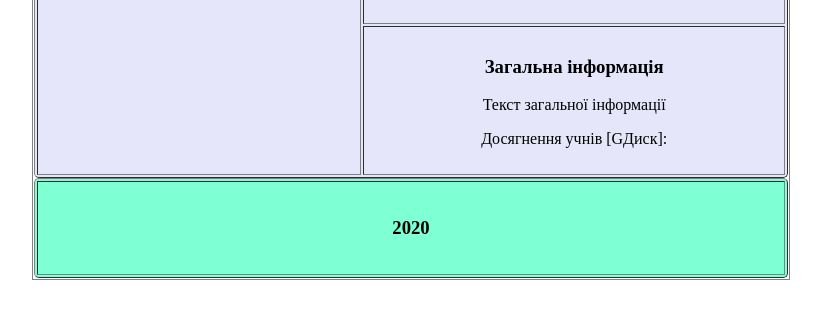
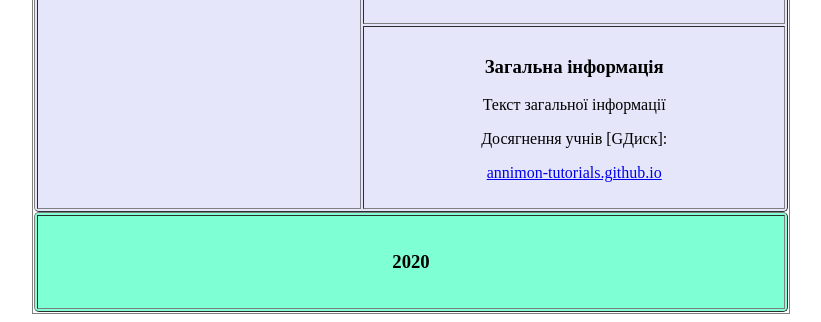
Before and after one commit to CnstProjects/CnstProjects.github.io, a plain HTML site: page index.html in a window 1280 px wide. Shown: the part 1233-1555 px from the top of the page, without its empty margins (229-1050 px from the left). Before the commit the page ends 1521 px from the top, so only its background shows below. Drawn offline with Linux system fonts and the light colour scheme.

Commit message:
Update index.html

```diff
--- a/index.html
+++ b/index.html
@@ -122,7 +122,7 @@ align="center">
 <h3>Загальна інформація</h3>
 <p>Текст загальної інформації</p>
 <p>Досягнення учнів [GДиск]:</p>
-<p><a href="https://drive.google.com/drive/folders/0B37gTzefO9r-b0k4SVlDUV9VWG8"</a></p>
+<p><a href="https://github.com/annimon-tutorials/annimon-tutorials.github.io">annimon-tutorials.github.io</a></p>
 <!--Закрываем ячейку с общей информацией
 и таблицу основного контента-->
 </td>
```
